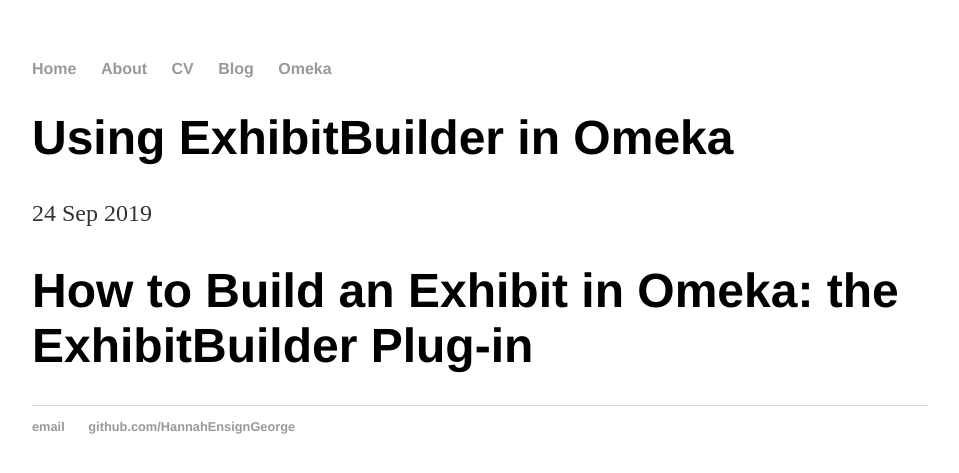
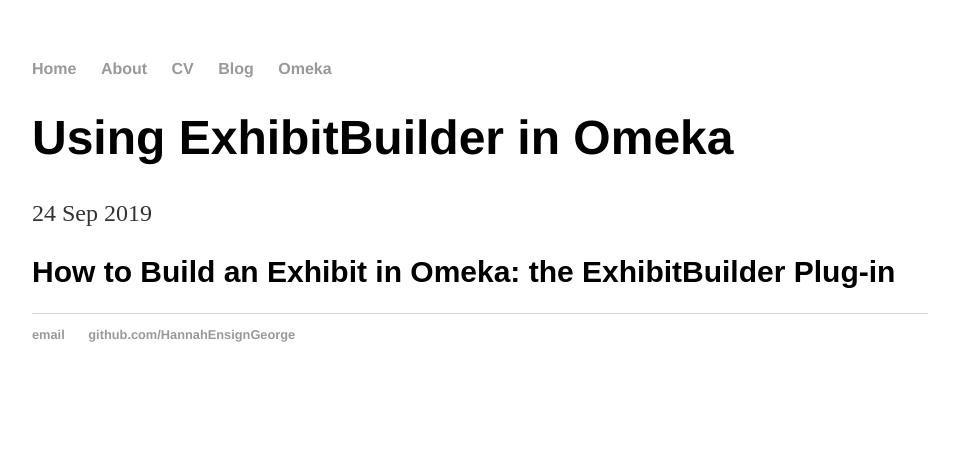
Before and after one commit to HannahEnsignGeorge/HannahEnsignGeorge.github.io, a Jekyll site: the page built from _posts/2019-09-24-Using-ExhibitBuilder-in-Omeka.md, in a window 1280 px wide. Shown: the top 473 px of the page, without its empty margins (160-1119 px from the left). Built offline with Jekyll 4.4.1, drawn with Linux system fonts in a browser that asks for light colours.

Commit message:
Update 2019-09-24-Using-ExhibitBuilder-in-Omeka.md

```diff
--- a/_posts/2019-09-24-Using-ExhibitBuilder-in-Omeka.md
+++ b/_posts/2019-09-24-Using-ExhibitBuilder-in-Omeka.md
@@ -4,4 +4,5 @@ title: "Using ExhibitBuilder in Omeka"
 date: "2019-09-24"
 ---
 <html>
-  <h1>How to Build an Exhibit in Omeka: the ExhibitBuilder Plug-in</h1>
+  <h1 style="font-size:30px;font-family:Arial;">How to Build an Exhibit in Omeka: the ExhibitBuilder Plug-in</h1>
+    <p>
```
